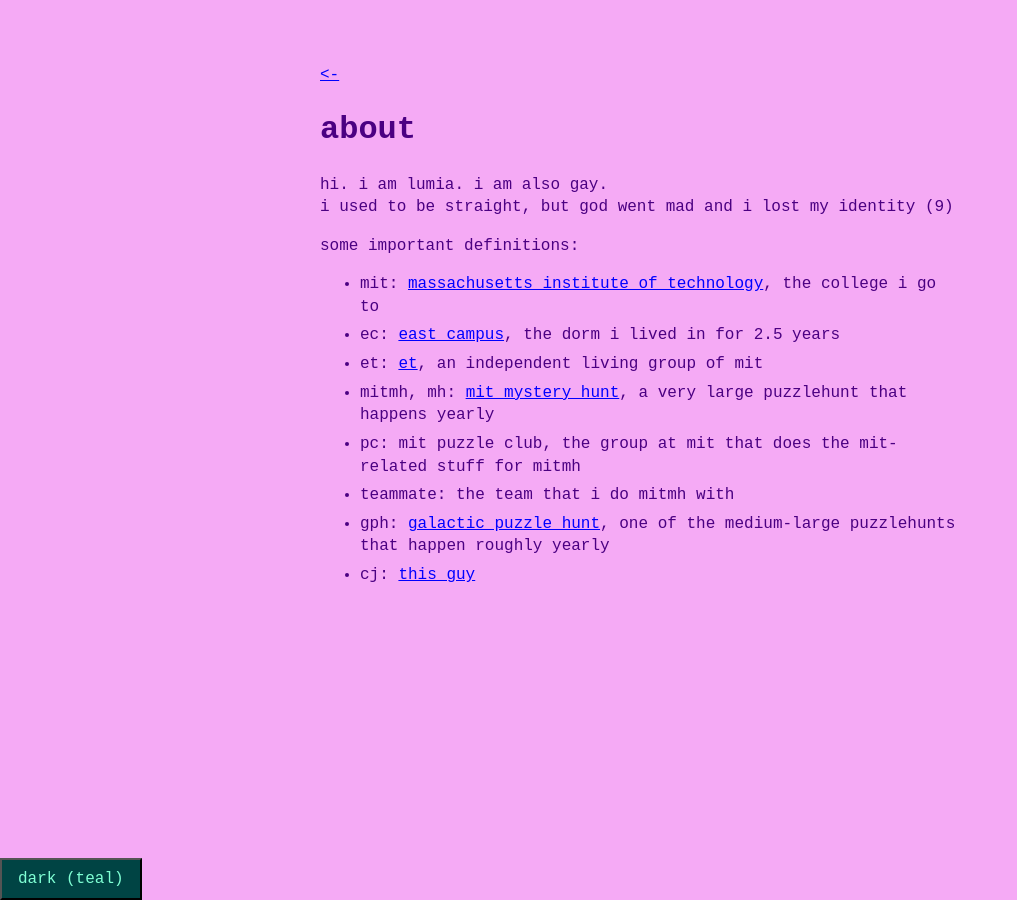
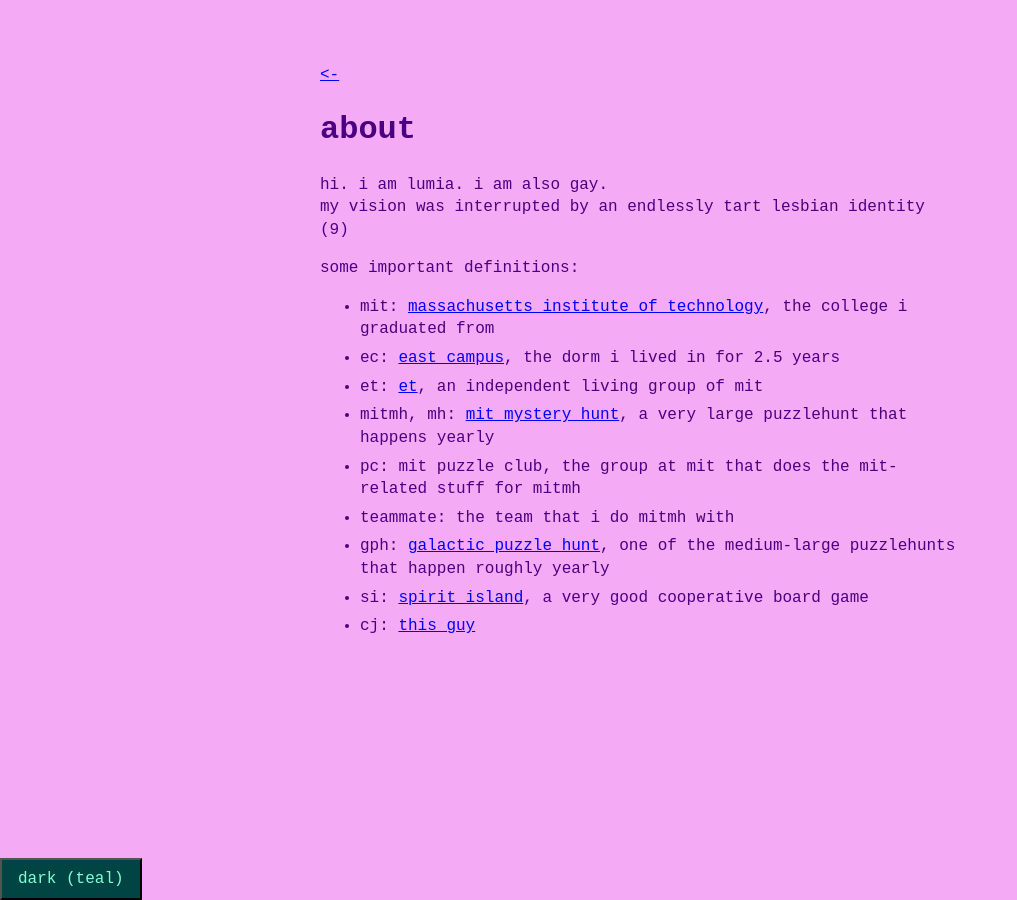
Before and after one commit to lumiadbole/lumiadbole.github.io, a Jekyll site: the page built from about.html, in a window 1280 px wide. Shown: the whole page, without its empty margins (0-1017 px from the left). Built offline with Jekyll 4.4.1, drawn with Linux system fonts in a browser that asks for light colours.

Commit message:
devil went down to georgia

```diff
--- a/about.html
+++ b/about.html
@@ -5,7 +5,7 @@
 
 hi. i am lumia. i am also gay.
 <br />
-i used to be straight, but god went mad and i lost my identity (9)
+my vision was interrupted by an endlessly tart lesbian identity (9)
 
 <br { line-height: 150%; } />
 <p>some important definitions:</p>
@@ -13,7 +13,7 @@
   <li>
     mit:
     <a href="https://web.mit.edu">massachusetts institute of technology</a>, the
-    college i go to
+    college i graduated from
   </li>
   <li>
     ec: <a href="https://ec.mit.edu">east campus</a>, the dorm i lived in for
@@ -35,5 +35,11 @@
     gph: <a href="https://galacticpuzzlehunt.com">galactic puzzle hunt</a>, one
     of the medium-large puzzlehunts that happen roughly yearly
   </li>
+  <li>
+    si:
+    <a href="https://boardgamegeek.com/boardgame/162886/spirit-island"
+      >spirit island</a
+    >, a very good cooperative board game
+  </li>
   <li>cj: <a href="https://cjquines.com">this guy</a></li>
 </ul>
```
Also changed, not shown: _posts/2025-11-01-the_english_went_down_to_island.html (added, +87 -0 lines), si_glossary.html (+9 -0 lines).
